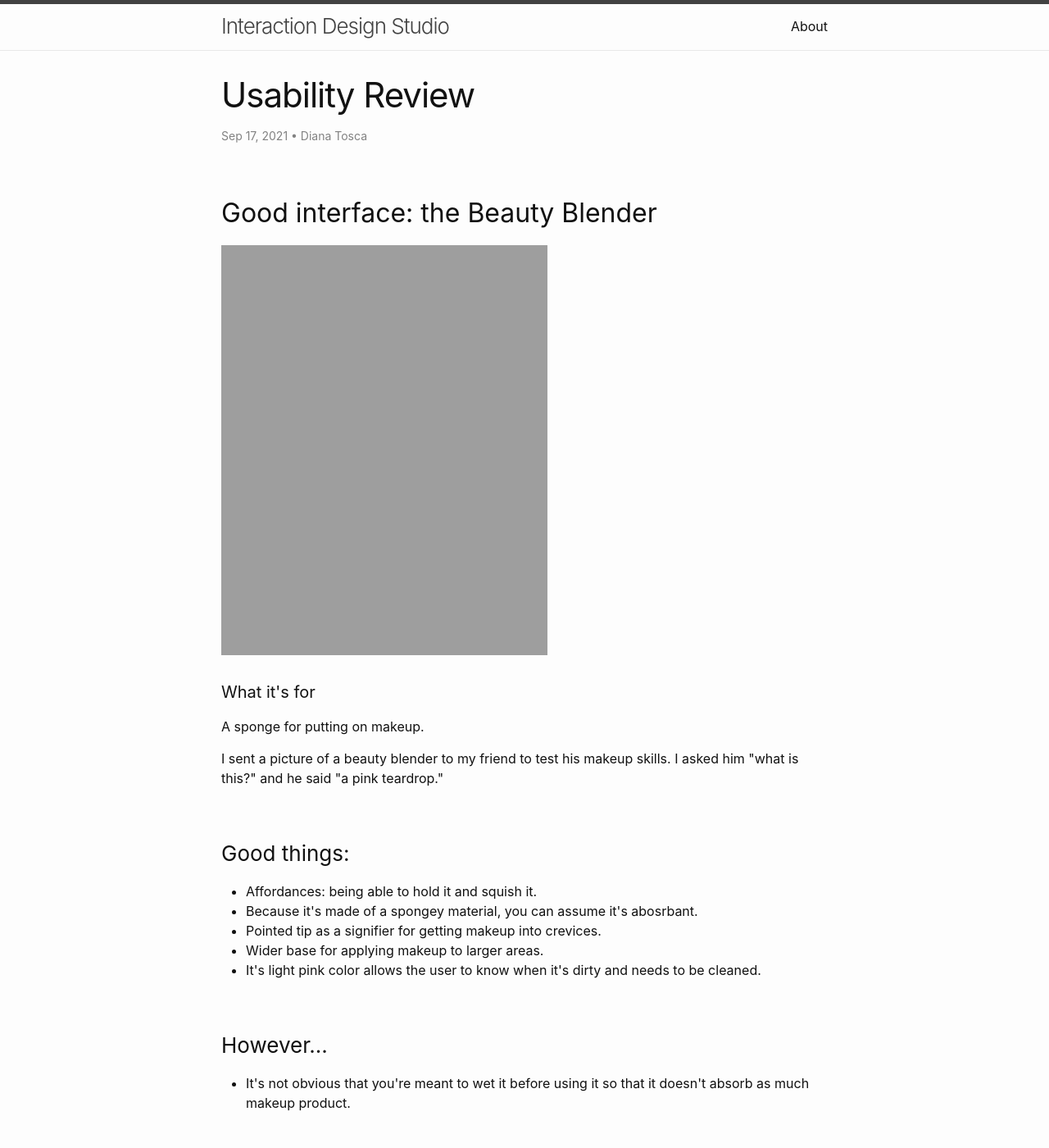
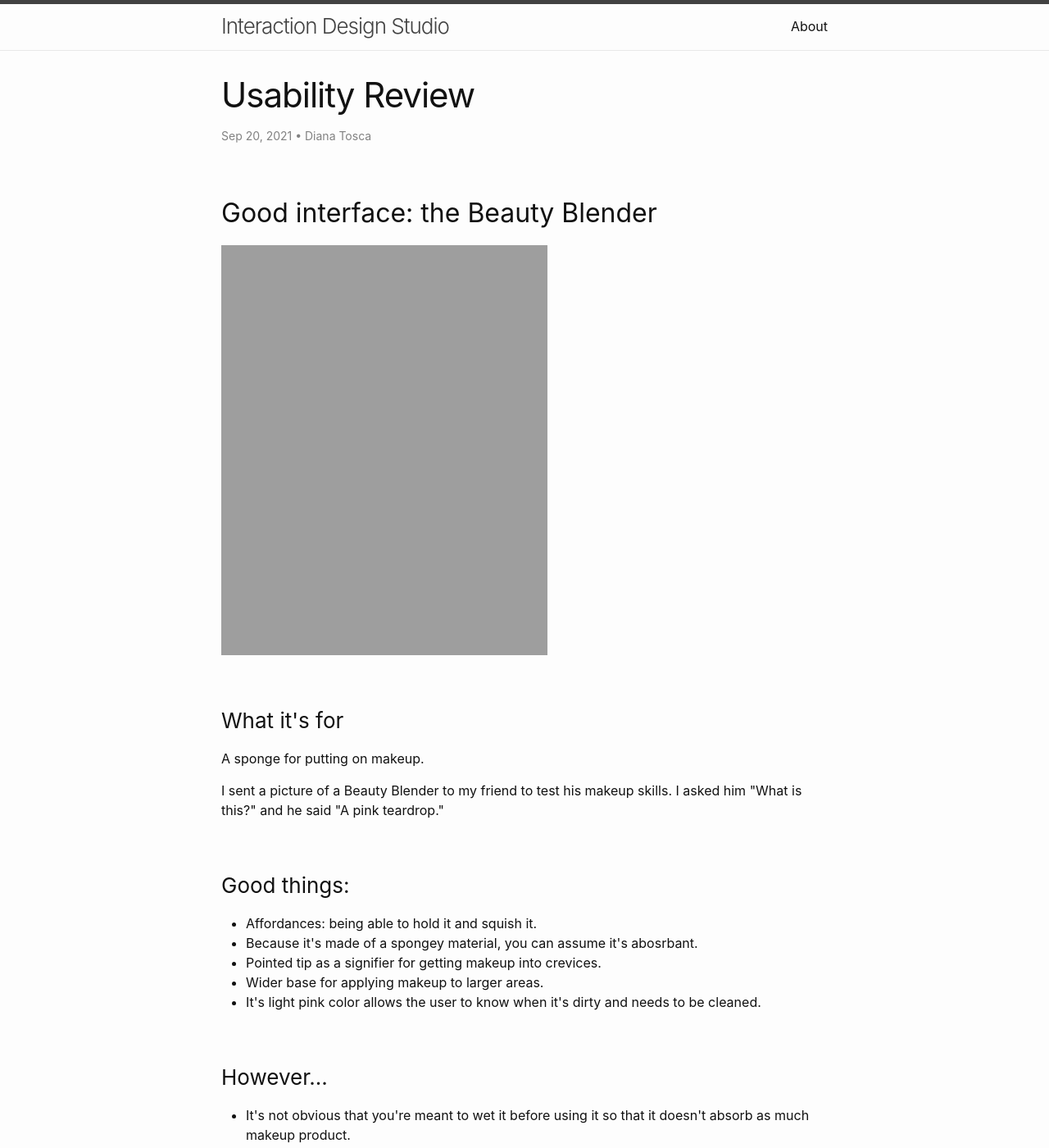
Before and after one commit to dtosca/ixd, a Jekyll site: the page built from _posts/2021-9-20-usability.html, in a window 1280 px wide and 1400 px high. Shown: the whole window at 82% size. Built offline with Jekyll 4.4.1, drawn with Linux system fonts in a browser that asks for light colours.

Commit message:
changing the date and the headers

```diff
--- a/_posts/2021-9-17-usability.html
+++ b/_posts/2021-9-20-usability.html
@@ -1,7 +1,7 @@
 ---
 layout: post
 title: Usability Review
-date: 2021-09-17
+date: 2021-09-20
 author: Diana Tosca
 ---
 
@@ -9,10 +9,10 @@ author: Diana Tosca
 
 <img src="https://dtosca.github.io/ixd/assets/img/beautyblender.jpeg" alt="A single pink beauty blender. It's the shape of a teardrop. It has a wider base and a pointy top." width="398" height="500">
 
-<h4>What it's for</h4>
+<h3>What it's for</h3>
 <p>A sponge for putting on makeup.</p>
 
-<p>I sent a picture of a beauty blender to my friend to test his makeup skills. I asked him "what is this?" and he said "a pink teardrop."</p>
+<p>I sent a picture of a Beauty Blender to my friend to test his makeup skills. I asked him "What is this?" and he said "A pink teardrop."</p>
 
 <h3>Good things:</h3>
 <ul>
@@ -33,7 +33,7 @@ author: Diana Tosca
 
 <img src="https://dtosca.github.io/ixd/assets/img/stove.jpeg" alt="A grey stove with 6 dials, one for the light, one for the oven temperature, and four for the stovetop, all lined in a row. It has four burners on top and an oven. It reads 'Avanti' in cursive letters." height="600" width="397"/>
 
-<h4>What it's for</h4>
+<h3>What it's for</h3>
 <p>Heating things up to cook them and causing house fires.</p>
 
 <p>I once left the stovetop burner running all night because I couldn't tell it was turned on.</p>
```
